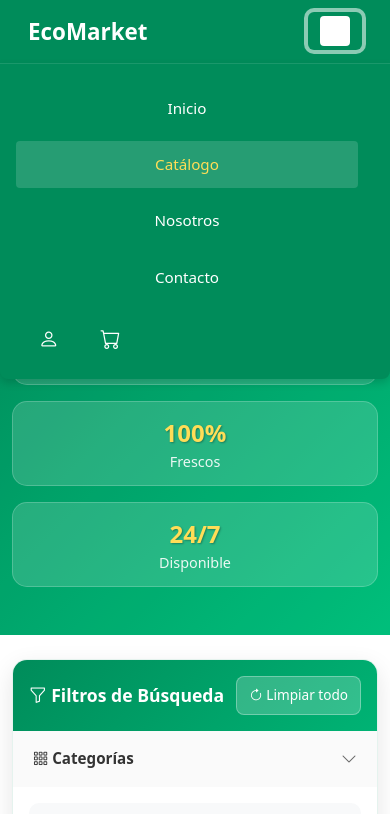
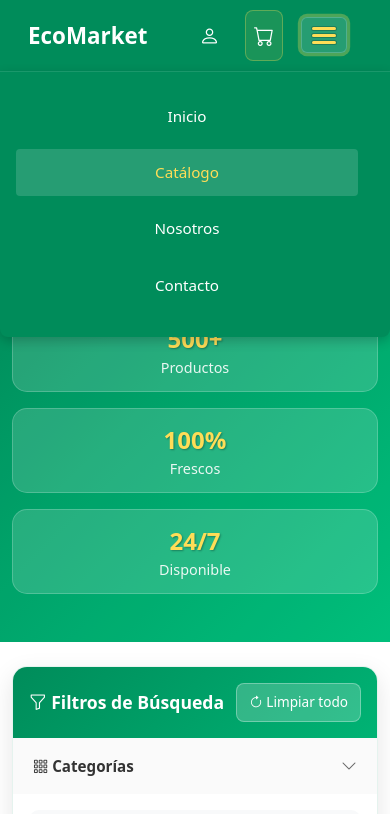
Before and after one commit to runawaydark/Ecomarket, a plain HTML site: page frontend sprint 3/catalogo.html in a window 390 px wide. Both pictures are taken after a click on the button 335 px from the left and 31 px from the top of the page. Shown: the top 814 px of the page. Drawn offline with nearby package versions, Linux system fonts and the light colour scheme.

Commit message:
arreglar error de navbar

```diff
--- a/frontend sprint 3/assets/css/style.css
+++ b/frontend sprint 3/assets/css/style.css
@@ -1,9 +1,31 @@
+/* ESTILOS GLOBALES */
+body {
+    padding-top: 76px; /* Espacio para la navbar fija (60px + 16px de margen) */
+    scroll-padding-top: 76px; /* Para navegación suave con anclas */
+}
+
+/* Scroll suave para toda la página */
+html {
+    scroll-behavior: smooth;
+}
+
+/* Ajuste para sections con anchors */
+section[id], div[id] {
+    scroll-margin-top: 76px; /* Compensación para navbar fija */
+}
+
 /* NAVBAR */
 .navbar {
     padding: 0.8rem 2rem;
     font-size: 0.95rem;
     min-height: 60px; /* Altura mínima para evitar superposiciones */
-    position: relative; /* Necesario para el posicionamiento del menú colapsado */
+    position: fixed; /* Navbar siempre fija */
+    top: 0;
+    left: 0;
+    right: 0;
+    z-index: 1050; /* Z-index muy alto para que esté sobre todos los elementos */
+    box-shadow: 0 2px 10px rgba(0, 0, 0, 0.15); /* Sombra más notable para separación visual */
+    backdrop-filter: blur(10px); /* Efecto de desenfoque para mejor legibilidad */
 }
 
 /* Mejor organización del contenedor del navbar */
@@ -56,44 +78,70 @@
 
 /* Ajustes específicos para móvil */
 @media (max-width: 768px) {
+    /* Ajuste del padding del body para móvil */
+    body {
+        padding-top: 70px; /* Menos espacio en móvil */
+    }
+
     .navbar-brand {
         font-size: 1.4rem;
     }
 
     .navbar .d-flex a,
     .navbar .dropdown > a {
-        font-size: 1.3rem;
-        margin: 0 0.2rem;
-        padding: 0.4rem;
+        font-size: 1.4rem; /* Iconos más grandes para mejor acceso en móvil */
+        margin: 0 0.3rem;
+        padding: 0.5rem;
+        border-radius: 6px;
+        transition: all 0.3s ease;
+    }
+
+    /* Efecto hover para iconos en móvil */
+    .navbar .d-flex a:hover {
+        background-color: rgba(255, 255, 255, 0.1);
+        transform: scale(1.1);
     }
 
     .badge {
-        font-size: 0.6rem;
-        padding: 2px 4px;
-        min-width: 16px;
-        height: 16px;
+        font-size: 0.65rem;
+        padding: 3px 5px;
+        min-width: 18px;
+        height: 18px;
+        font-weight: 600;
     }
 
     /* Botón hamburguesa en móvil */
     .custom-toggler {
-        padding: 6px 8px;
-        margin-right: 20px; /* Más separación en móvil */
+        padding: 8px 10px;
+        margin-right: 12px; /* Mejor separación en móvil */
     }
 
     .custom-toggler-icon {
-        width: 20px;
-        height: 16px;
+        width: 22px;
+        height: 18px;
         gap: 3px;
     }
 
     .custom-toggler-icon span {
-        height: 2.5px;
+        height: 3px; /* Líneas más gruesas para mejor visibilidad */
     }
 
     /* Contenedor de iconos en móvil */
     .navbar .d-flex {
-        margin-left: 15px;
-        gap: 0.5rem; /* Espacio entre iconos */
+        margin-left: 10px;
+        gap: 0.3rem; /* Espacio optimizado entre iconos */
+    }
+
+    /* Hacer el carrito más prominente en móvil */
+    .navbar .d-flex a[href="carrito.html"] {
+        background-color: rgba(255, 221, 87, 0.1);
+        border: 1px solid rgba(255, 221, 87, 0.3);
+        border-radius: 8px;
+    }
+
+    .navbar .d-flex a[href="carrito.html"]:hover {
+        background-color: rgba(255, 221, 87, 0.2);
+        border-color: rgba(255, 221, 87, 0.5);
     }
 }
 
@@ -723,22 +771,25 @@
 
 /* Custom hamburger menu button */
 .custom-toggler {
-    border: none;
+    border: 1px solid rgba(255, 255, 255, 0.2);
     padding: 8px 10px;
     order: 2;
-    border-radius: 4px;
-    background-color: transparent;
+    border-radius: 6px;
+    background-color: rgba(255, 255, 255, 0.1); /* Fondo ligeramente visible */
     transition: all 0.3s ease;
     margin-right: 15px; /* Separación del botón hamburguesa de los iconos */
 }
 
 .custom-toggler:hover {
-    background-color: rgba(255, 255, 255, 0.1);
+    background-color: rgba(255, 255, 255, 0.2);
+    border-color: rgba(255, 255, 255, 0.4);
+    transform: translateY(-1px); /* Efecto sutil de elevación */
 }
 
 .custom-toggler:focus {
     box-shadow: 0 0 0 0.2rem rgba(255, 221, 87, 0.3);
     outline: none;
+    background-color: rgba(255, 255, 255, 0.15);
 }
 
 .custom-toggler-icon {
@@ -755,22 +806,26 @@
     display: block;
     height: 3px;
     width: 100%;
-    background-color: #ffffff;
+    background-color: #2c2c2c; /* Color más oscuro y visible */
     border-radius: 2px;
     transition: all 0.3s ease;
+    box-shadow: 0 0 0 1px rgba(255, 255, 255, 0.3); /* Contorno sutil para mejor visibilidad */
 }
 
 .custom-toggler:hover .custom-toggler-icon span {
     background-color: #ffdd57;
+    box-shadow: 0 0 0 1px rgba(0, 0, 0, 0.2);
 }
 
 /* Animación sutil del botón hamburguesa cuando el menú está abierto */
 .custom-toggler[aria-expanded="true"] .custom-toggler-icon span {
     background-color: #ffdd57;
+    box-shadow: 0 0 0 1px rgba(0, 0, 0, 0.2);
 }
 
 .custom-toggler[aria-expanded="true"]:hover .custom-toggler-icon span {
-    background-color: #ffffff;
+    background-color: #2c2c2c;
+    box-shadow: 0 0 0 1px rgba(255, 255, 255, 0.3);
 }
 
 /* Menú colapsado en móvil */
@@ -784,10 +839,11 @@
         margin-top: 0;
         padding: 1rem;
         border-radius: 0 0 8px 8px;
-        box-shadow: 0 4px 8px rgba(0, 0, 0, 0.15);
-        z-index: 1000;
+        box-shadow: 0 4px 12px rgba(0, 0, 0, 0.2);
+        z-index: 1040; /* Justo debajo de la navbar pero por encima de todo lo demás */
         width: 100%;
         border-top: 1px solid rgba(255, 255, 255, 0.1);
+        backdrop-filter: blur(5px); /* Efecto sutil de desenfoque */
     }
 
     /* Animación para el menú colapsado */
--- a/frontend sprint 3/catalogo.html
+++ b/frontend sprint 3/catalogo.html
@@ -11,29 +11,51 @@
     </head>
     <body>
 
-    <!-- NAVBAR (reutilizada del index) -->
-    <nav class="navbar navbar-expand-lg navbar-dark" style="background-color: #008c5a;">
+    <!-- NAVBAR -->
+    <nav class="navbar navbar-expand-lg navbar-dark sticky-top" style="background-color: #008c5a;">
         <div class="container-fluid">
+            <!-- Logo -->
             <a class="navbar-brand fw-bold" href="index.html">EcoMarket</a>
-        <button class="navbar-toggler" type="button" data-bs-toggle="collapse" data-bs-target="#navbarNav">
-            <span class="navbar-toggler-icon"></span>
+
+            <!-- Iconos fijos a la derecha (siempre visibles) -->
+            <div class="d-flex align-items-center gap-2 order-lg-3">
+                <!-- Dropdown Usuario -->
+                <div class="dropdown">
+                    <a href="#" class="text-white" role="button" id="userDropdown" data-bs-toggle="dropdown" aria-expanded="false">
+                    <i class="bi bi-person fs-5"></i>
+                    </a>
+                    <ul class="dropdown-menu dropdown-menu-end" aria-labelledby="userDropdown" id="userDropdownMenu">
+                        <!-- El contenido se genera dinámicamente con JavaScript -->
+                    </ul>
+                </div>
+
+                <!-- Carrito -->
+                <a href="carrito.html" class="text-white position-relative">
+                    <i class="bi bi-cart fs-5"></i>
+                    <!-- Contador dinámico -->
+                    <span id="cart-count" class="position-absolute top-0 start-100 translate-middle badge rounded-pill bg-danger" style="display: none;">
+                    0
+                    </span>
+                </a>
+            </div>
+
+            <!-- Botón Hamburguesa (corregido) -->
+            <button class="navbar-toggler custom-toggler" type="button" data-bs-toggle="collapse" data-bs-target="#navbarNav" aria-controls="navbarNav" aria-expanded="false" aria-label="Toggle navigation">
+                <span class="custom-toggler-icon">
+                    <span></span>
+                    <span></span>
+                    <span></span>
+                </span>
             </button>
+
+            <!-- Links del menú -->
             <div class="collapse navbar-collapse" id="navbarNav">
                 <ul class="navbar-nav me-auto mb-2 mb-lg-0">
                     <li class="nav-item"><a class="nav-link" href="index.html">Inicio</a></li>
                     <li class="nav-item"><a class="nav-link active" href="catalogo.html">Catálogo</a></li>
-            <li class="nav-item"><a class="nav-link" href="nosotros.html">Nosotros</a></li>
-            <li class="nav-item"><a class="nav-link" href="contacto.html">Contacto</a></li>
+                    <li class="nav-item"><a class="nav-link" href="#">Nosotros</a></li>
+                    <li class="nav-item"><a class="nav-link" href="#">Contacto</a></li>
                 </ul>
-
-            <!-- Iconos -->
-            <div class="d-flex align-items-center gap-3">
-            <a href="login.html" class="text-white" title="Iniciar sesión"><i class="bi bi-person fs-5"></i></a>
-            <a href="carrito.html" class="text-white position-relative" title="Carrito de compras">
-                <i class="bi bi-cart fs-5"></i>
-                <span id="cart-count" class="position-absolute top-0 start-100 translate-middle badge rounded-pill bg-danger">0</span>
-            </a>
-            </div>
             </div>
         </div>
     </nav>
```
Lines whose indentation alone changed are shown as unchanged.
